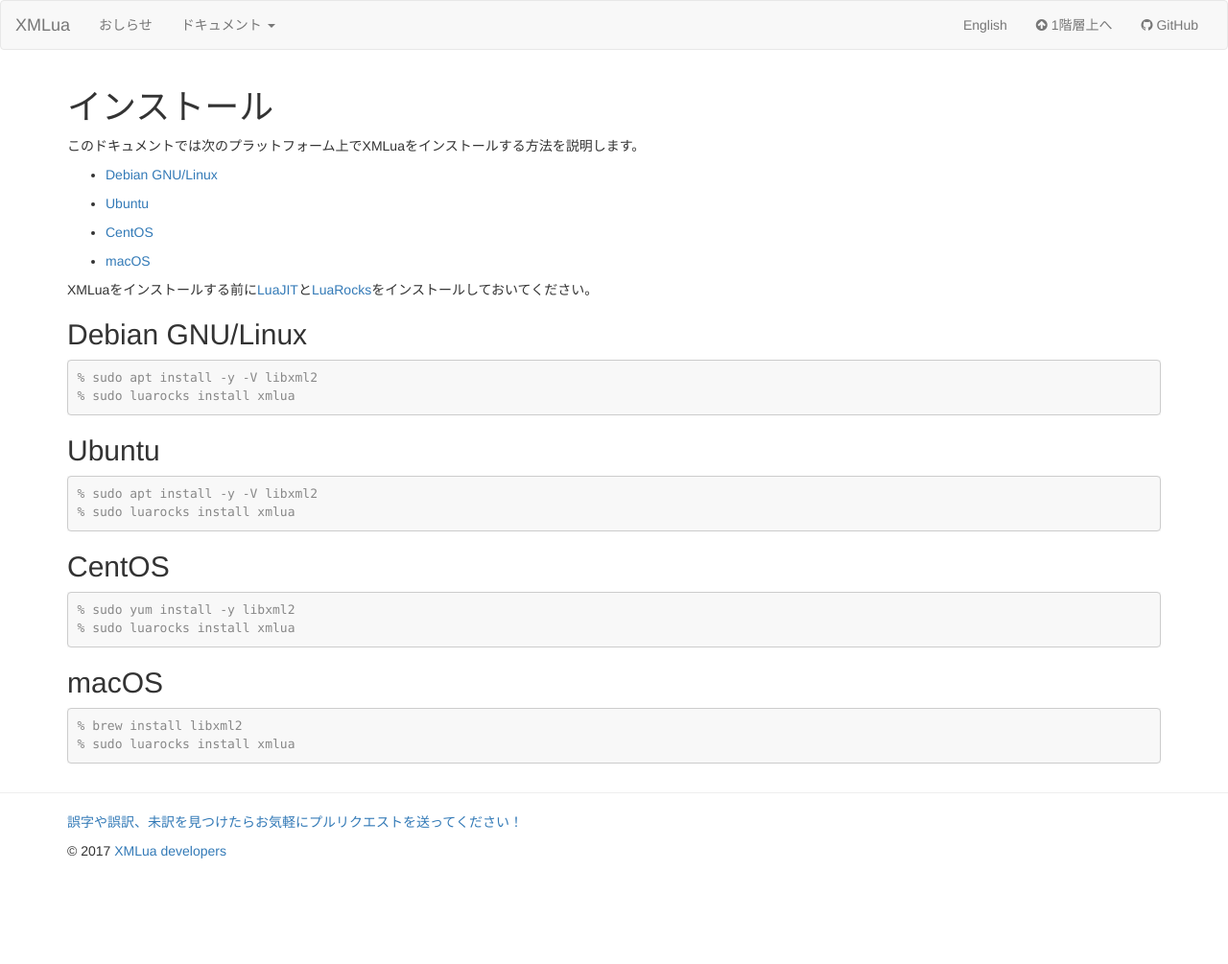
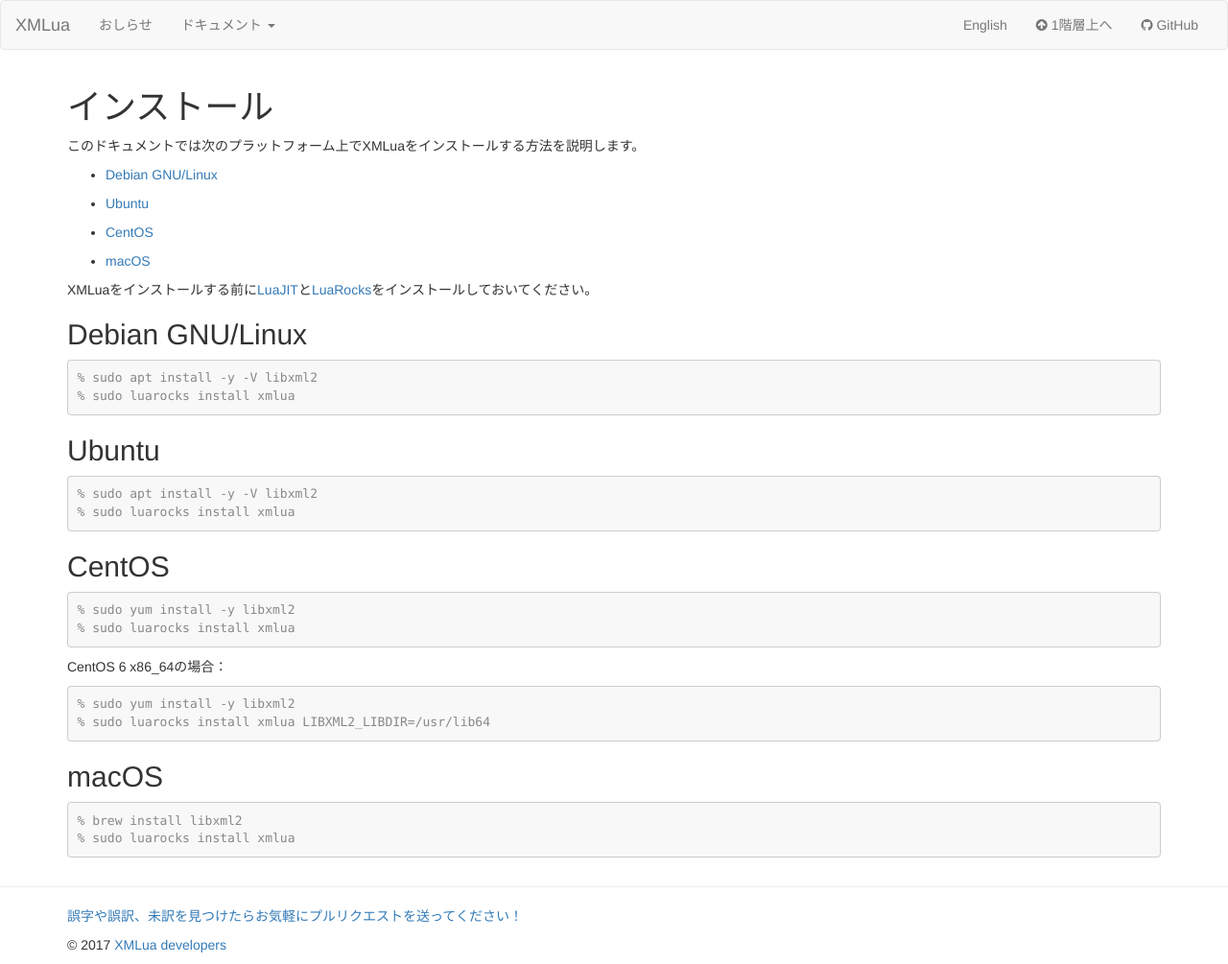
Before and after one commit to clear-code/xmlua, a Jekyll site: the page built from docs/ja/install/index.md, in a window 1280 px wide. Shown: the whole page at 96% size. Built offline with Jekyll 4.4.1, drawn with Linux system fonts in a browser that asks for light colours; before the commit the page ends 907 px from its top, so only the background shows below that.

Commit message:
doc install: add LIBXML2_LIBDIR for CentOS 6 x86_64

````diff
--- a/docs/ja/install/index.md
+++ b/docs/ja/install/index.md
@@ -37,6 +37,13 @@ XMLuaをインストールする前に[LuaJIT][luajit]と[LuaRocks][luarocks]を
 % sudo luarocks install xmlua
 ```
 
+CentOS 6 x86_64の場合：
+
+```console
+% sudo yum install -y libxml2
+% sudo luarocks install xmlua LIBXML2_LIBDIR=/usr/lib64
+```
+
 ## macOS {#macos}
 
 ```console
````
Also changed, not shown: docs/install/index.md (+7 -0 lines), 1 other file.
